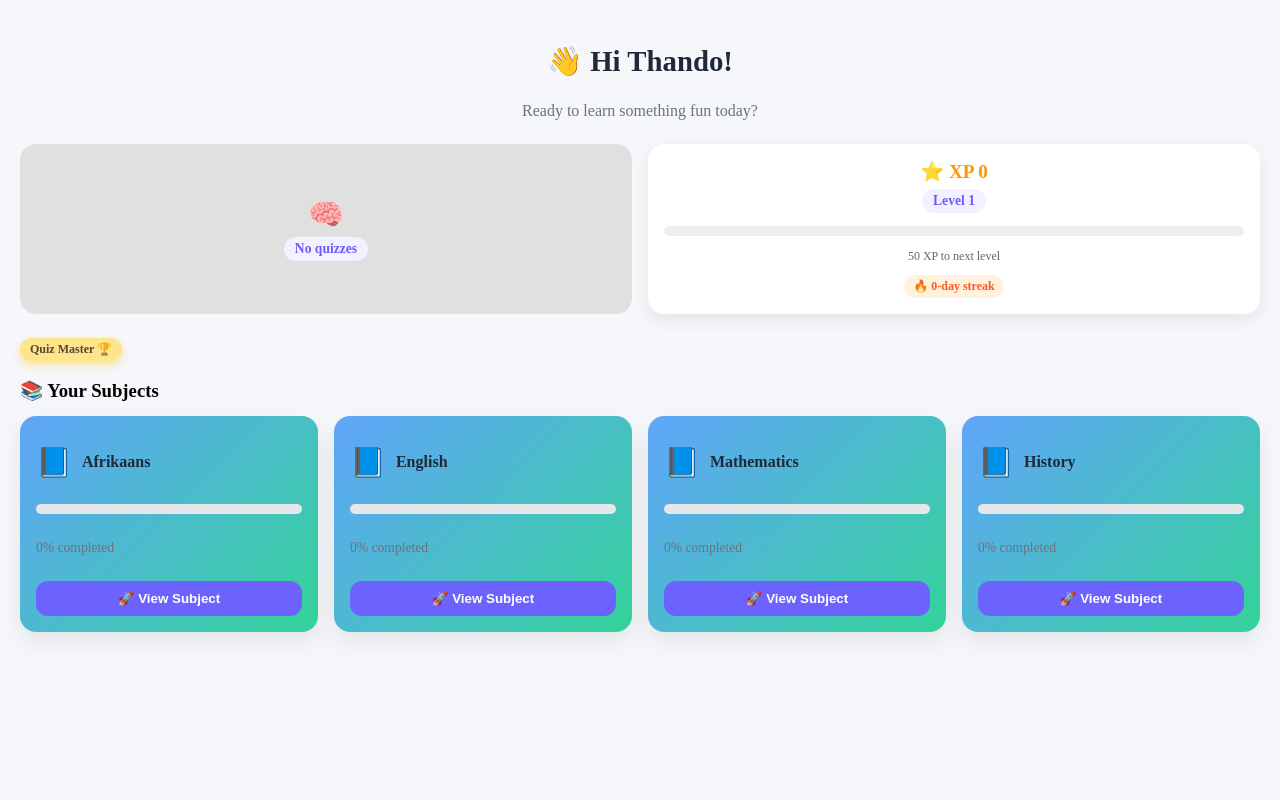
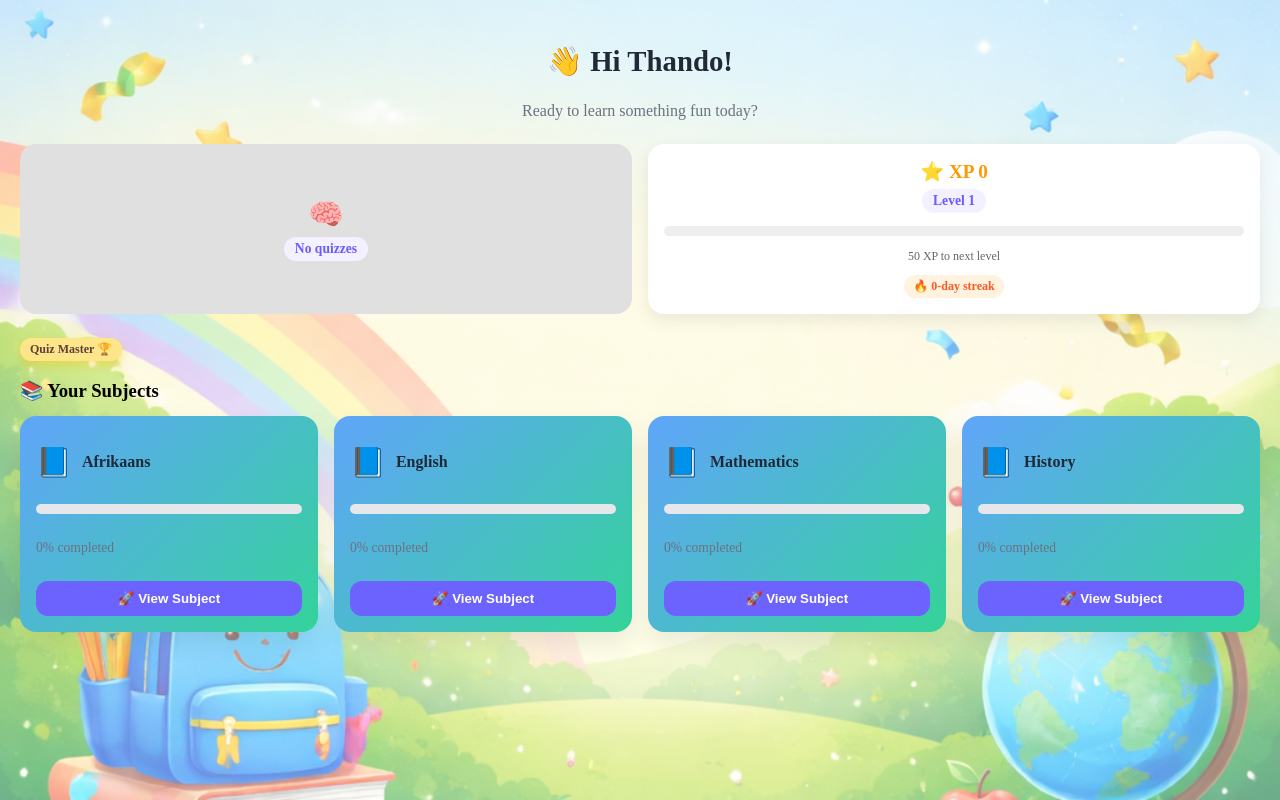
Before and after one commit to tichaonaclapperton/EduClick, a React (Vite) app in the folder EduClicks/: page /learner in a window 1280 px wide. Built offline with nearby package versions, Linux system fonts and the light colour scheme.

Commit message:
added the background

```diff
--- a/EduClicks/src/style/learnerDashBoard.css
+++ b/EduClicks/src/style/learnerDashBoard.css
@@ -1,6 +1,11 @@
 .kid-dashboard {
 	padding: 20px;
-	background: var(--bg);
+	background: linear-gradient(
+			rgba(255, 255, 255, 0.3),
+			rgba(255, 255, 255, 0.3)
+		),
+		url("../assets/bckground.png") center / cover no-repeat;
+
 	min-height: 100vh;
 }
 
@@ -68,7 +73,6 @@
 	font-weight: 600;
 }
 
-
 /* state */
 .stat {
 	flex: 1;
@@ -115,7 +119,6 @@
 		flex-direction: column;
 	}
 }
-
 
 /* LEVEL PROGRESS BAR */
 .level-stat {
@@ -184,8 +187,6 @@
 	}
 }
 
-
-
 /* SUBJECT SECTION */
 .subjects-section {
 	margin-top: 10px;
```
Lines whose indentation alone changed are shown as unchanged.
